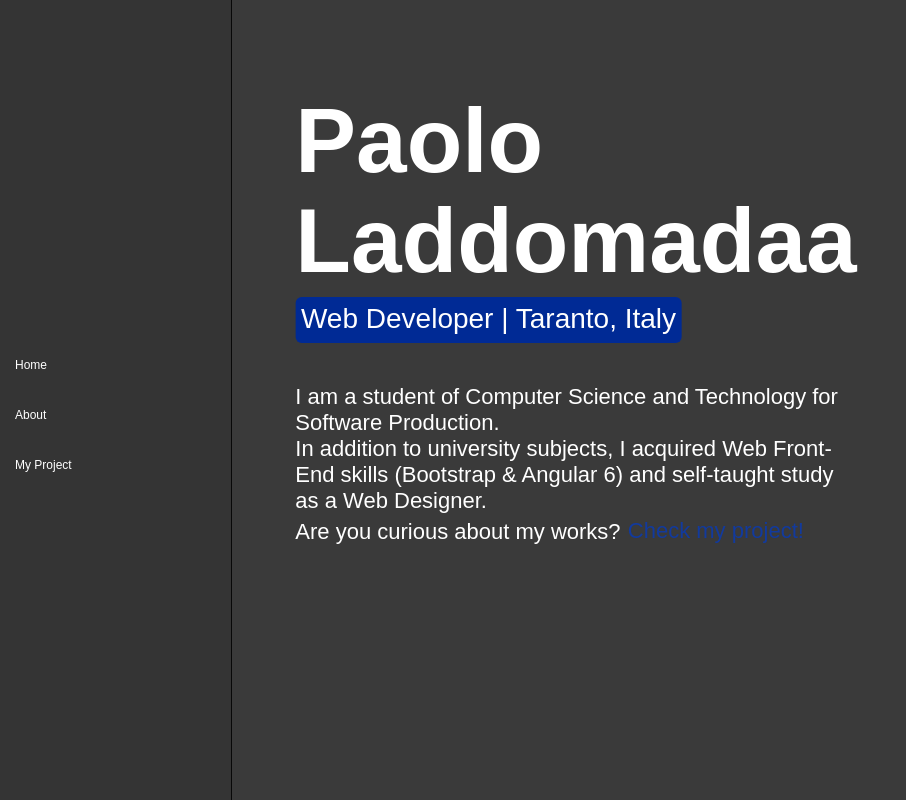
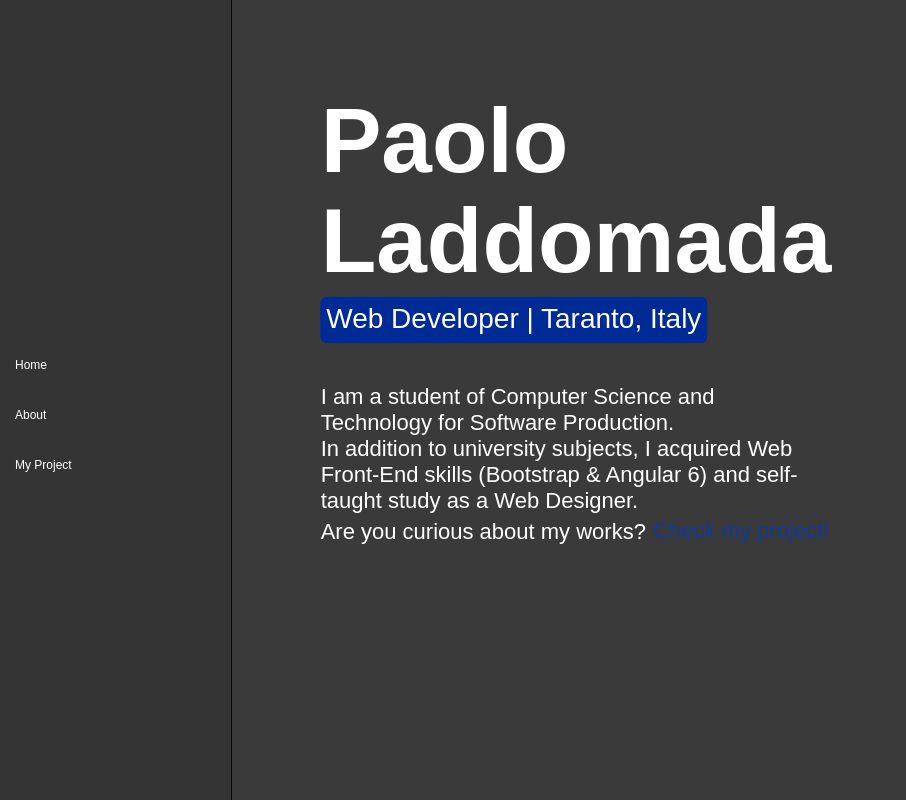
Before and after one commit to Sotoru/Portfolio, a plain HTML site: page index.html in a window 1280 px wide. Shown: the whole page, without its empty margins (0-906 px from the left). Drawn offline with nearby package versions, Linux system fonts and the light colour scheme; a script that the page names is missing.

Commit message:
Home Page Finished

```diff
--- a/index.html
+++ b/index.html
@@ -39,7 +39,7 @@
   <div id="particles-js"></div>
 
   <div class="text">
-    <h1>Paolo Laddomadaa</h1>
+    <h1>Paolo Laddomada</h1>
     <div class="little-padding-bot"></div>
     <h2><span class="mark">Web Developer | Taranto, Italy</span></h2>
     <div class="big-padding-bot"></div>
```
